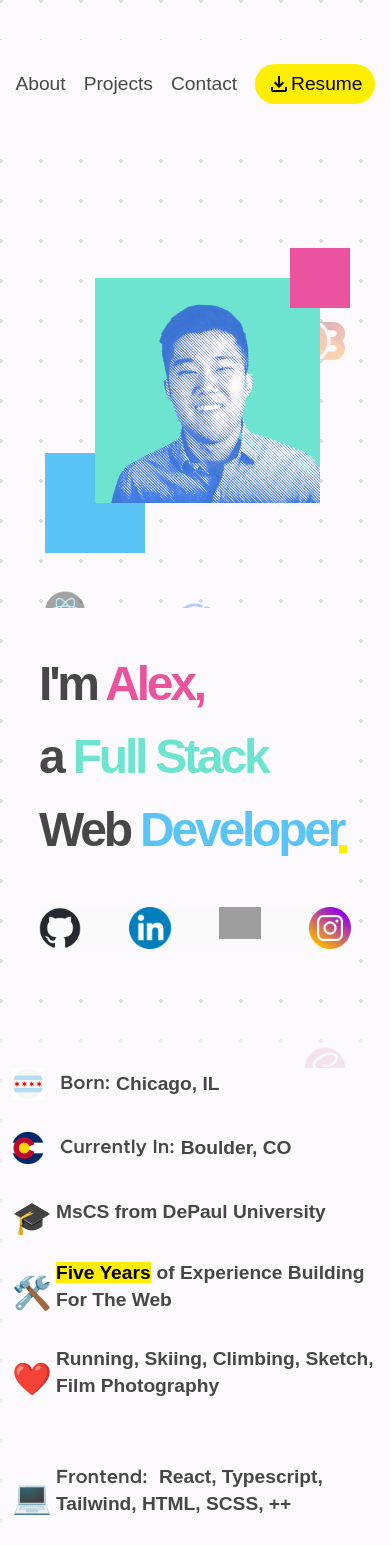
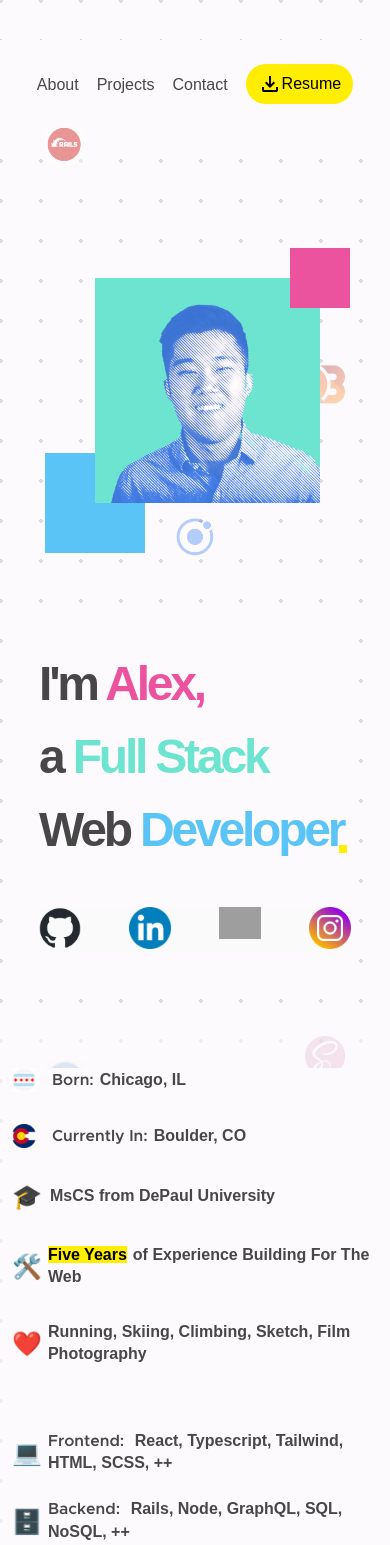
Before and after one commit to aojin/portfolio-update, a React (Vite) app: page / in a window 390 px wide. Shown: the top 1545 px of the page. Built offline with nearby package versions, Linux system fonts and the light colour scheme; grey boxes are pictures that could not be loaded; a web font is replaced by a local one.

Commit message:
work on mobile sizes

```diff
--- a/src/App.css
+++ b/src/App.css
@@ -661,6 +661,19 @@ html {
 }
 
 @media all and (max-width: 480px) {
+  nav {
+    ul {
+      li {
+        a {
+          font-size: 16px;
+        }
+        button {
+          font-size: 16px;
+        }
+      }
+    }
+  }
+
   h1 {
     font-size: 48px;
     margin-bottom: 18px;
@@ -677,6 +690,25 @@ html {
 
   .about {
     padding: 0 12px;
+  }
+
+  .about-blurb {
+    font-size: 14px;
+  }
+
+  .facts {
+    .icon {
+      font-size: 24px;
+      margin-right: 6px;
+    }
+    h3 {
+      font-size: 16px;
+
+      img {
+        width: 24px;
+        height: 24px;
+      }
+    }
   }
 
   #title-period {
@@ -696,6 +728,26 @@ html {
       padding: 8px 12px;
     }
   }
+
+  .project-tile {
+    height: 120px;
+  }
+
+  .project-tile-info {
+    flex-direction: column;
+    align-items: flex-start !important;
+
+    h2 {
+    }
+
+    a {
+      width: fit-content;
+    }
+
+    .more-info {
+      width: fit-content;
+    }
+  }
 }
 
 /* Portrait */
```
